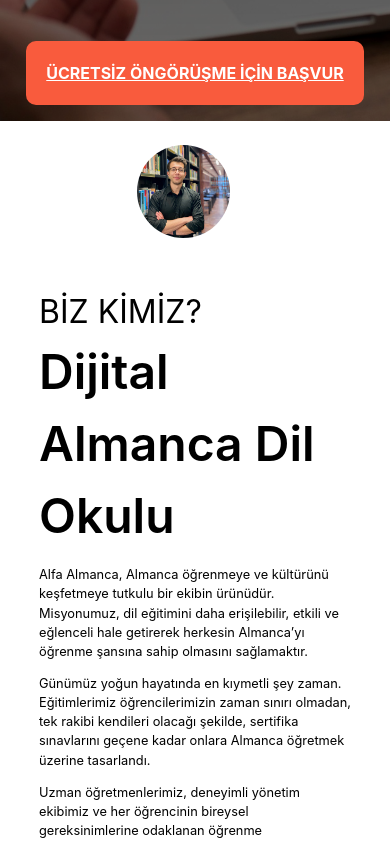
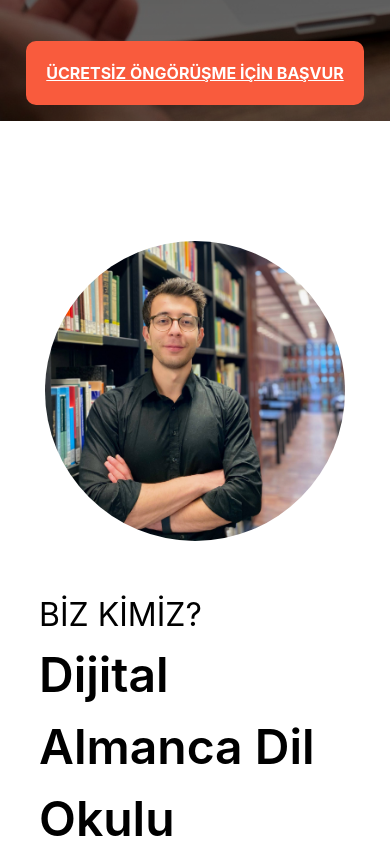
Before and after one commit to sercanbaris/alfa-almanca, a React (Vite) app: page / in a window 390 px wide. Shown: the part 3680-4522 px from the top of the page. Built offline with nearby package versions, Linux system fonts and the light colour scheme.

Commit message:
Update about picture size and alignment in about.css

```diff
--- a/src/css/about.css
+++ b/src/css/about.css
@@ -1,5 +1,5 @@
 .about-container {
-    height: 100vh;
+    height: 100%;
     width: 100%;
 }
 
@@ -8,12 +8,13 @@
     justify-content: center;
     align-items: center;
     flex-direction: row;
-    height: 100vh;
+
 }
 
 
 .about-picture {
     display: flex;
+    justify-content: center;
     width: 30%;
 }
 
@@ -50,7 +51,7 @@
 @media (max-width: 768px) {
 
     .about-container {
-        min-height: 100vh;
+        height: 100%;
     }
 
     .about {
@@ -66,7 +67,9 @@
     }
 
     .about-pic {
-        width: 80%;
+        width: 300px;
+        height: 300px;
+        margin-top: 120px;
     }
 
 
```
